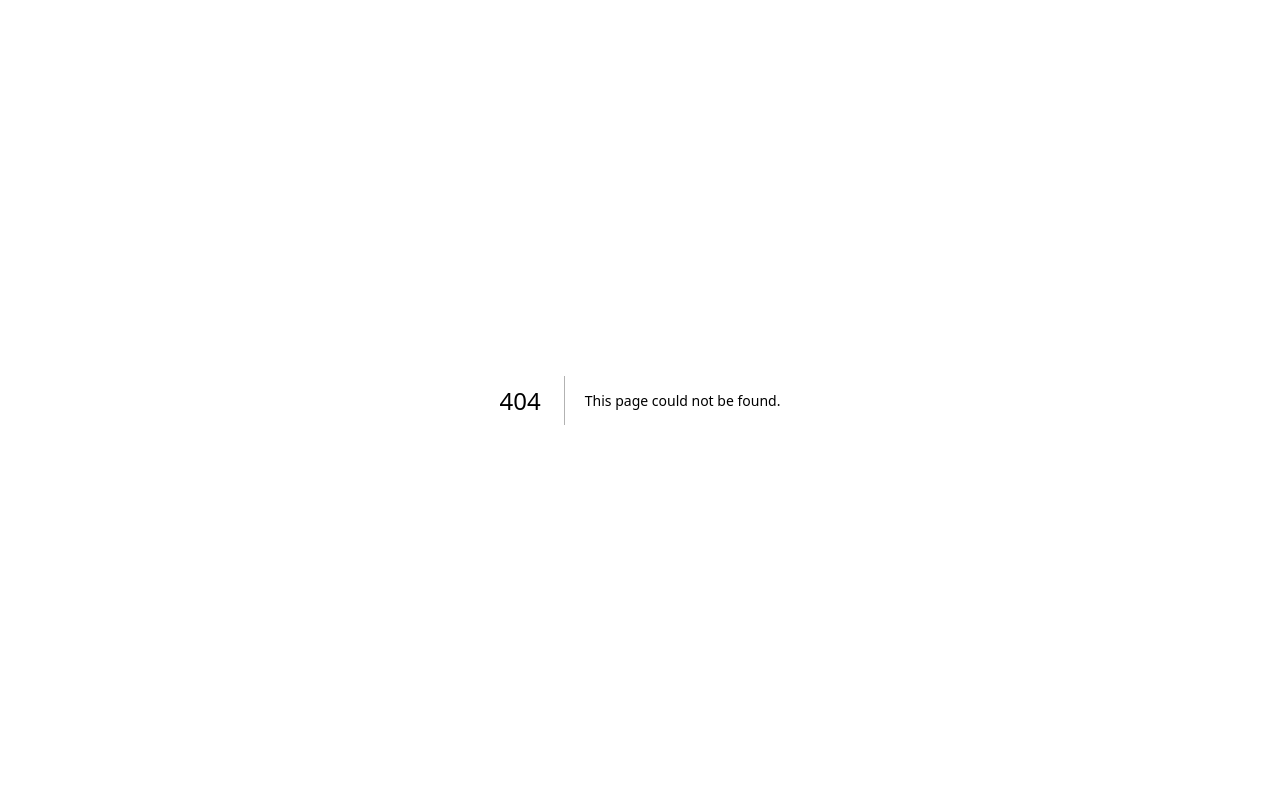
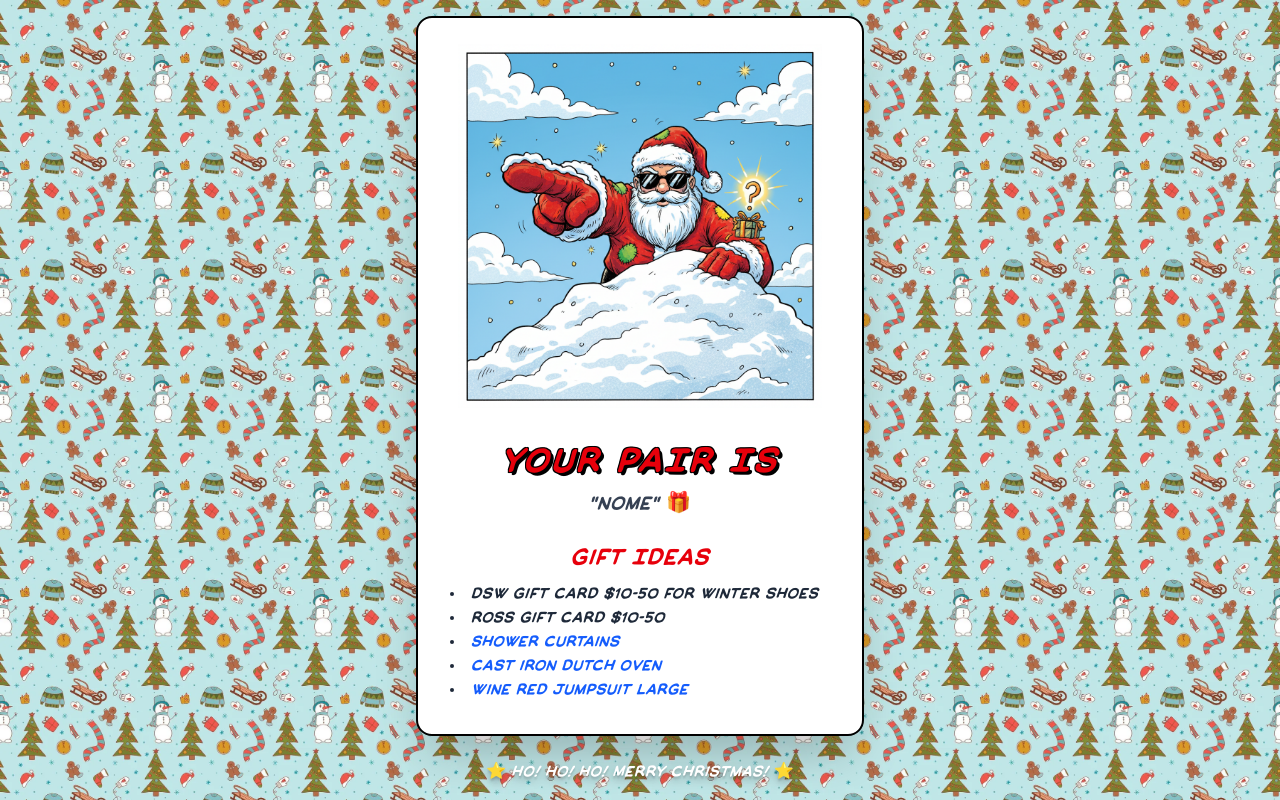
Before and after one commit to MatteoVolpi1/SecretSanta, a Next.js app: page /result in a window 1280 px wide. Before the commit this address had no page. Built offline with nearby package versions, Linux system fonts and the light colour scheme.

Commit message:
Add confirmation modal and result page for code submission

```diff
--- a/app/page.tsx
+++ b/app/page.tsx
@@ -2,15 +2,19 @@
 
 import Image from "next/image";
 import { useState } from "react";
+import { useRouter } from "next/navigation";
 
 export default function Home() {
   const [code, setCode] = useState("");
   const [message, setMessage] = useState("");
+  const [showConfirm, setShowConfirm] = useState(false);
+  const router = useRouter();
 
   const handleSubmit = (e: React.FormEvent) => {
     e.preventDefault();
     if (code.trim()) {
       setMessage(`🎅 Code "${code}" received! Preparing your present...`);
+      setShowConfirm(true);
     } else {
       setMessage("⚠️ Insert your secret code!");
     }
@@ -88,6 +92,33 @@
             </div>
           )}
 
+          {/* Confirm Modal */}
+          {showConfirm && (
+            <div className="fixed inset-0 z-50 flex items-center justify-center">
+              <div className="absolute inset-0 bg-black/50" onClick={() => setShowConfirm(false)} />
+              <div className="relative bg-white border-2 border-black rounded-2xl shadow-2xl max-w-md w-full mx-4 p-6">
+                <h2 className="text-2xl font-black text-red-600 mb-3 text-center">Attention!</h2>
+                <p className="text-gray-800 font-bold text-center mb-4">
+                  The code can be used only 1 time. Remember your pair! If you write it down, keep it somewhere safe from others!
+                </p>
+                <div className="flex gap-3">
+                  <button
+                    className="flex-1 bg-gray-200 hover:bg-gray-300 text-black font-black py-3 px-4 rounded-xl border-2 border-black shadow-md"
+                    onClick={() => setShowConfirm(false)}
+                  >
+                    Cancel
+                  </button>
+                  <button
+                    className="flex-1 bg-red-600 hover:bg-red-700 text-white font-black py-3 px-4 rounded-xl border-2 border-black shadow-md"
+                    onClick={() => router.push(`/result?code=${encodeURIComponent(code)}`)}
+                  >
+                    Proceed
+                  </button>
+                </div>
+              </div>
+            </div>
+          )}
+
           {/* Decorative snowflakes */}
           {/*<div className="absolute -bottom-3 left-4 text-2xl">❄️</div>
           <div className="absolute -bottom-3 right-4 text-2xl">❄️</div>*/}
--- /dev/null
+++ b/app/result/page.tsx
@@ -0,0 +1,92 @@
+"use client";
+
+import Image from "next/image";
+import { useSearchParams } from "next/navigation";
+
+export default function ResultPage() {
+  const searchParams = useSearchParams();
+  const code = searchParams.get("code") || "";
+
+  // Static demo data: name + gift ideas
+  const pairName = "Nome"; // replace with dynamic later
+  const hints = [
+    { label: "DSW Gift Card $10-50 for winter shoes" },
+    { label: "Ross Gift Card $10-50" },
+    { label: "Shower curtains", url: "https://a.co/d/fQp7b2t" },
+    { label: "Cast iron dutch oven", url: "https://a.co/d/gOIWBjy" },
+    { label: "Wine red jumpsuit LARGE", url: "https://a.co/d/8rnHznD" },
+  ];
+
+  return (
+    <div
+      className="min-h-screen flex items-center justify-center p-4"
+      style={{
+        backgroundImage: 'url(/images/backgrounds/5.webp)',
+        backgroundRepeat: 'repeat',
+        backgroundSize: '25%'
+      }}
+    >
+      <main className="max-w-md w-full">
+        <div className="bg-white rounded-2xl shadow-2xl border-2 border-black p-8 relative">
+          {/* Santa image (same style) */}
+          <div className="flex justify-center mb-6 -mt-4">
+            <div className="relative w-96 h-96">
+              <Image
+                src="/images/comics/secretsanta.png"
+                alt="Secret Santa"
+                fill
+                className="object-contain p-2"
+                priority
+              />
+            </div>
+          </div>
+
+          {/* Title */}
+          <h1 className="text-4xl font-black text-center mb-2 text-red-600 comic-text">
+            YOUR PAIR IS
+          </h1>
+          <p className="text-center text-gray-700 font-black mb-6 text-xl">
+            "{pairName}" 🎁
+          </p>
+
+          {/* Code reminder */}
+          {code && (
+            <div className="mb-4 p-3 bg-yellow-100 border-2 border-black rounded-xl">
+              <p className="text-center font-bold text-gray-800">
+                Code used: "{code}" — remember it!
+              </p>
+            </div>
+          )}
+
+          {/* Hints list */}
+          <div className="space-y-2">
+            <h2 className="text-2xl font-black text-center text-red-600">Gift Ideas</h2>
+            <ul className="list-disc list-inside text-gray-800 font-bold">
+              {hints.map((item, idx) => (
+                <li key={idx} className="break-words">
+                  {item.url ? (
+                    <a
+                      href={item.url}
+                      target="_blank"
+                      rel="noopener noreferrer"
+                      className="text-blue-600 hover:underline"
+                    >
+                      {item.label}
+                    </a>
+                  ) : (
+                    item.label
+                  )}
+                </li>
+              ))}
+            </ul>
+          </div>
+        </div>
+
+        {/* Footer text */}
+        <p className="text-center mt-6 text-white font-bold text-shadow-lg drop-shadow-lg">
+          ⭐ Ho! Ho! Ho! Merry Christmas! ⭐
+        </p>
+      </main>
+    </div>
+  );
+}
```
